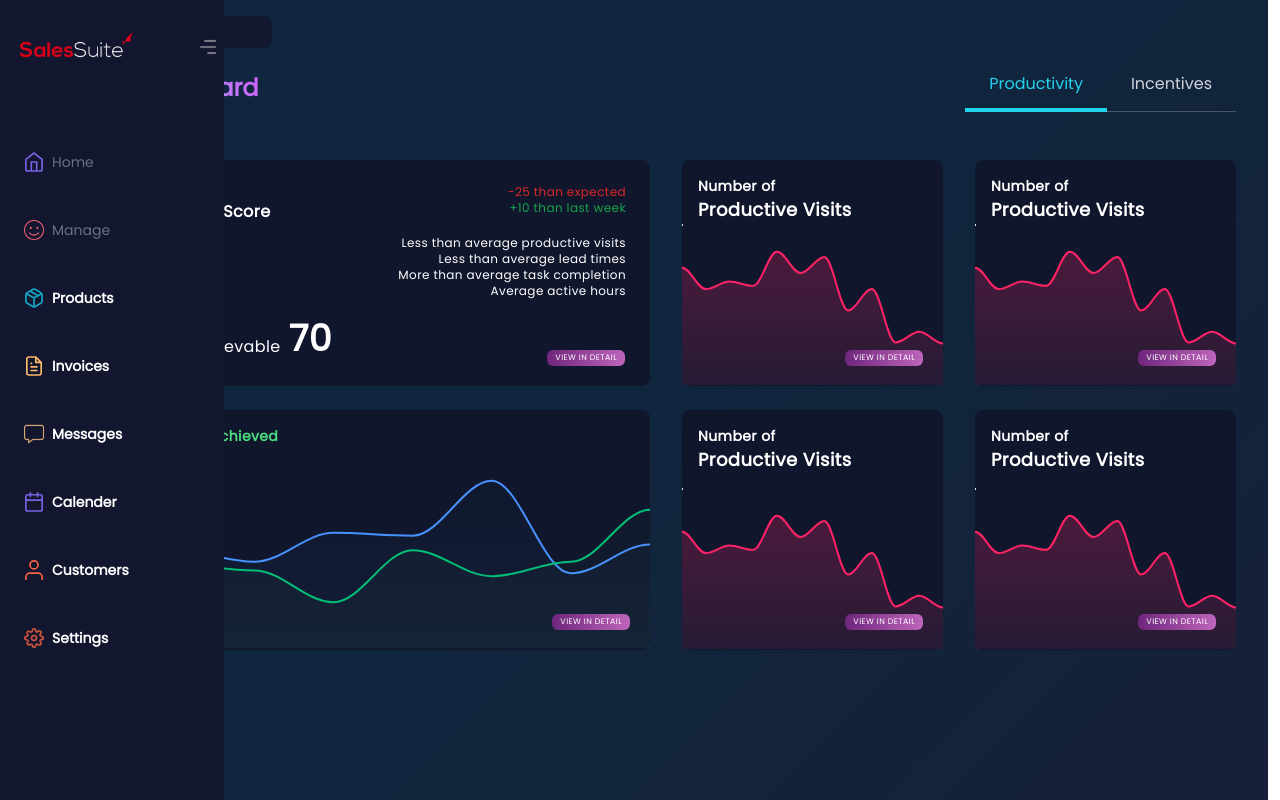
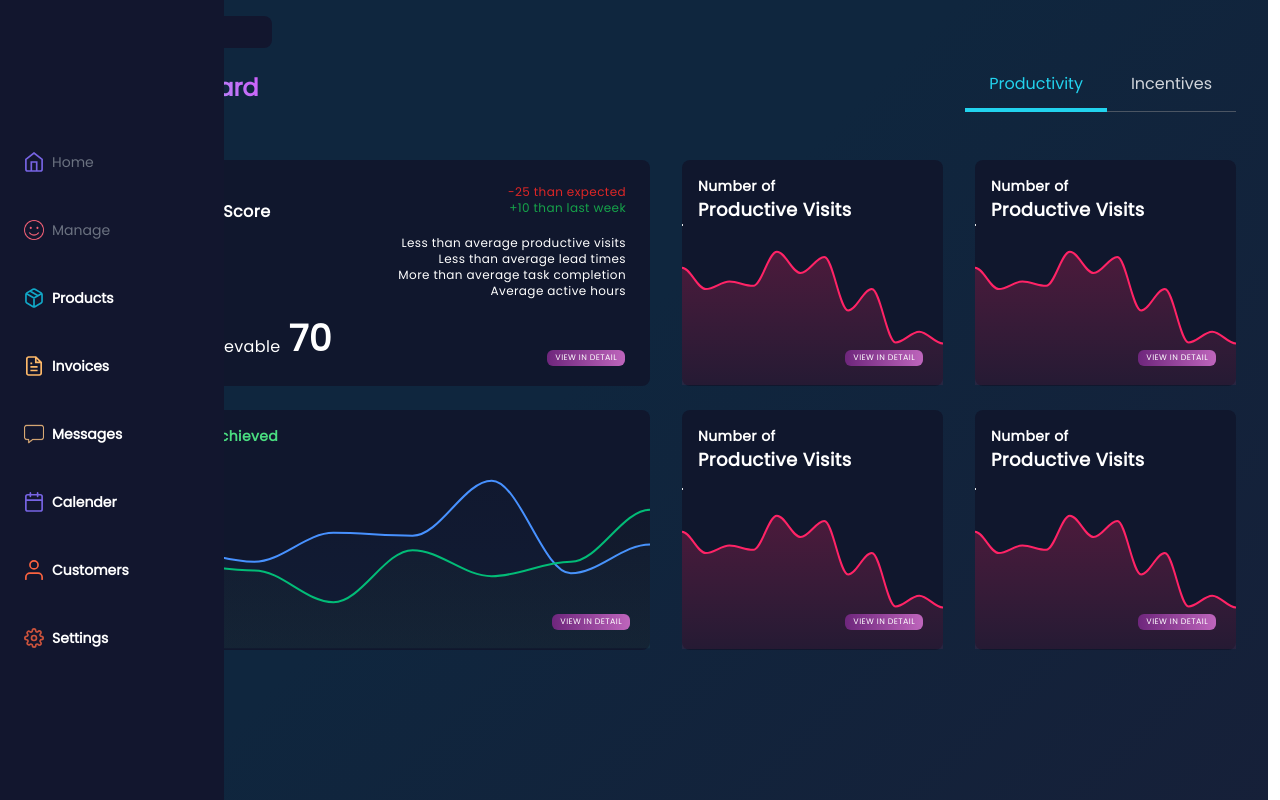
Before and after one commit to Nivethan-Ar/ml-dashboard, a React (Vite) app: page / in a window 1280 px wide. Shown: the top 800 px of the page. Built offline with nearby package versions, Linux system fonts and the light colour scheme.

Commit message:
fix: disable logos

```diff
--- a/src/layouts/Sidebar/Branding/index.tsx
+++ b/src/layouts/Sidebar/Branding/index.tsx
@@ -1,12 +1,13 @@
-import logo from './salessuite-logo-dark.png';
-import MenuIcon from './menu.png';
-import TwcIcon from './twc-logo.png';
+/* eslint-disable max-len */
+// import logo from './salessuite-logo-dark.png';
+// import MenuIcon from './menu.png';
+// import TwcIcon from './twc-logo.png';
 
 const Branding = () => (
   <div className="mt-4 mb-0 p-2 flex items-center justify-between w-full">
-    <img src={TwcIcon} alt="" className="group-hover:hidden w-14" />
-    <img src={logo} alt="salessuite logo" className="w-4/6 hidden group-hover:flex" />
-    <img src={MenuIcon} className="w-4 h-5 hidden group-hover:block" alt="menu icon" />
+    {/* <img src={TwcIcon} alt="" className="group-hover:hidden w-14" /> */}
+    {/* <img src={logo} alt="salessuite logo" className="w-4/6 hidden group-hover:flex" /> */}
+    {/* <img src={MenuIcon} className="w-4 h-5 hidden group-hover:block" alt="menu icon" /> */}
   </div>
 );
 
```
